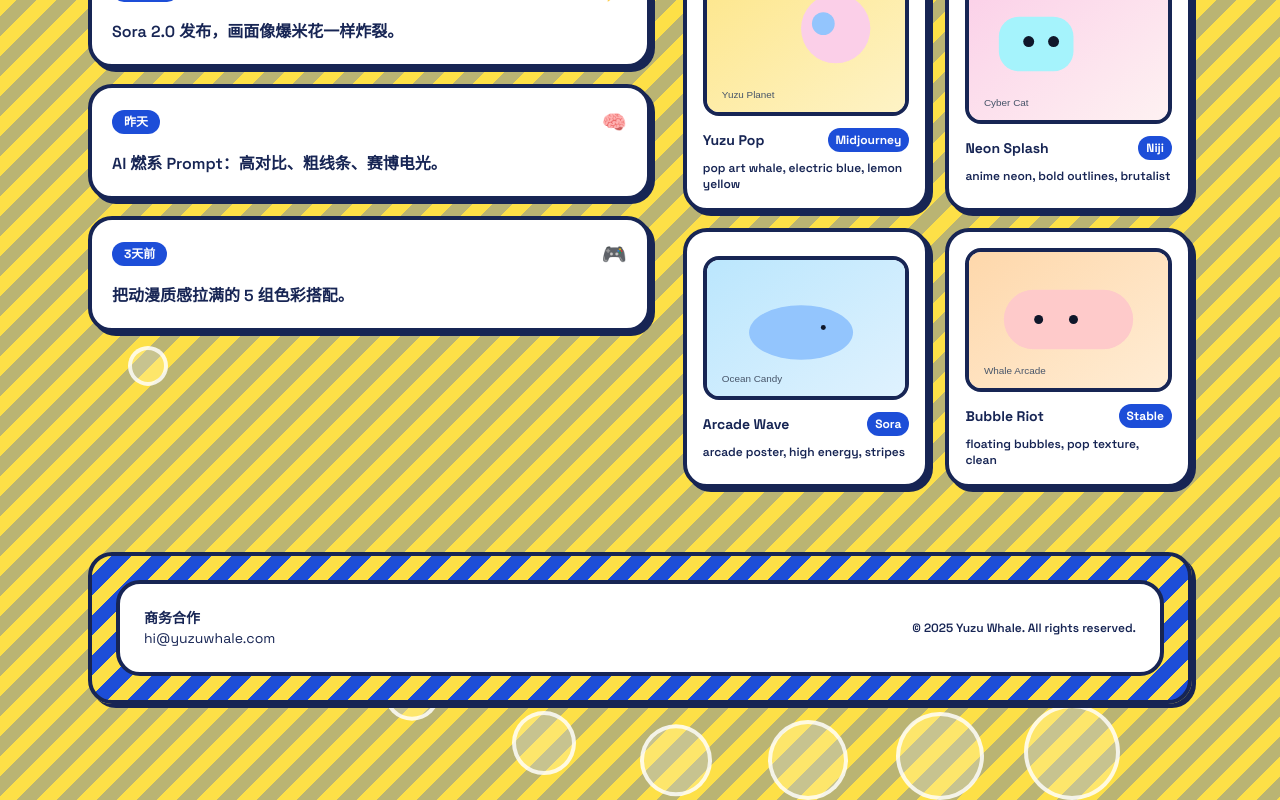
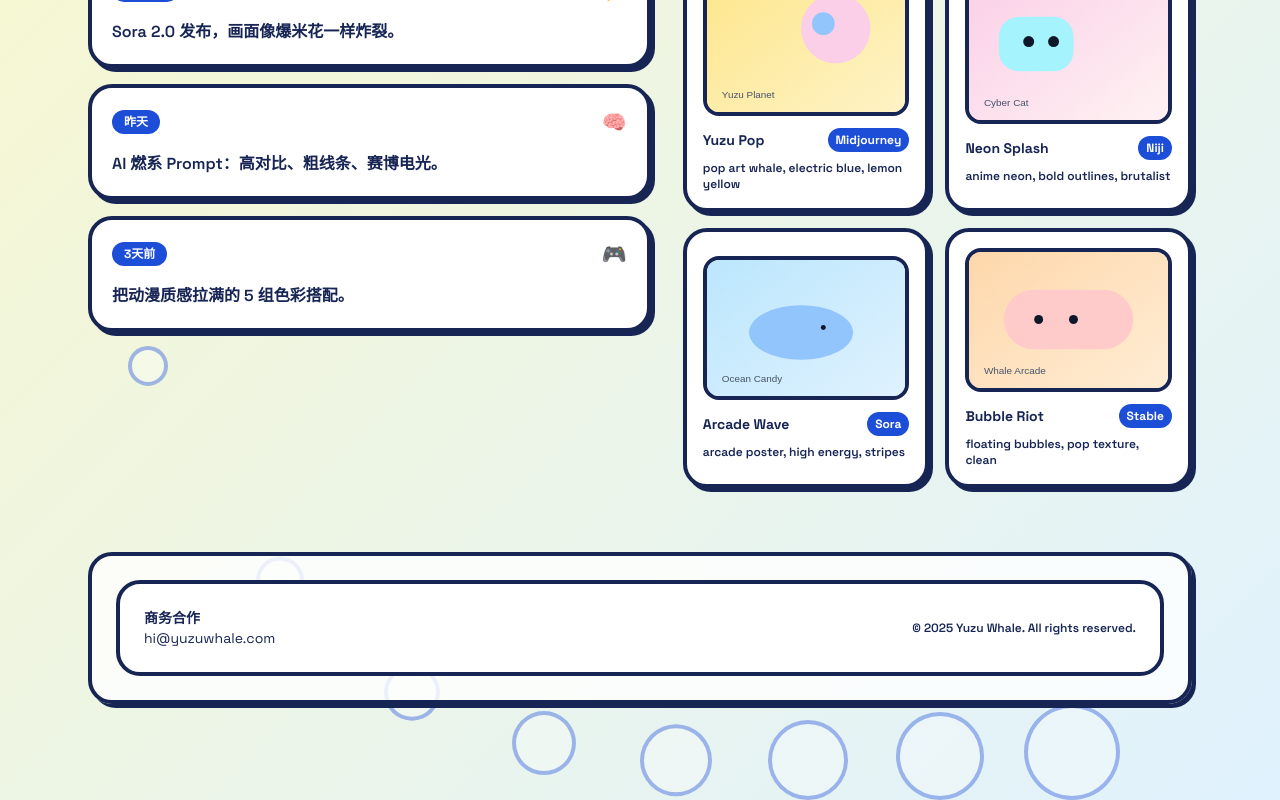
Before and after one commit to doiya77777/yuzuwhale, a Next.js app: page / in a window 1280 px wide. Shown: the part 763-1563 px from the top of the page. Built offline with nearby package versions, Linux system fonts and the light colour scheme.

Commit message:
style: refresh background and bubbles

```diff
--- a/src/app/globals.css
+++ b/src/app/globals.css
@@ -30,20 +30,6 @@ body {
     box-shadow: 4px 4px 0 0 var(--border);
 }
 
-.stripe-pattern {
-  background-image: linear-gradient(
-    135deg,
-    #fde047 25%,
-    #1d4ed8 25%,
-    #1d4ed8 50%,
-    #fde047 50%,
-    #fde047 75%,
-    #1d4ed8 75%,
-    #1d4ed8 100%
-  );
-  background-size: 40px 40px;
-}
-
 @keyframes floaty {
     0% {
         transform: translateY(0);
--- a/src/app/page.tsx
+++ b/src/app/page.tsx
@@ -12,9 +12,6 @@ const socials = {
   GitHub: Github,
   Xiaohongshu: Sparkles,
 };
-
-const stripePattern =
-  "bg-[linear-gradient(135deg,#FDE047_25%,#1D4ED8_25%,#1D4ED8_50%,#FDE047_50%,#FDE047_75%,#1D4ED8_75%,#1D4ED8_100%)] bg-[length:40px_40px]";
 
 const btnStyle =
   "px-6 py-3 bg-white font-black border-2 border-[#172554] shadow-[4px_4px_0px_0px_#172554] hover:translate-x-[2px] hover:translate-y-[2px] hover:shadow-none transition-all active:bg-[#FDE047]";
@@ -32,17 +29,15 @@ export default function Home() {
         duration: 12 + index * 2,
         delay: index * 1.2,
       })),
-    []
+    [],
   );
 
   return (
-    <div className="relative min-h-screen overflow-hidden bg-[#FDE047]">
-      <div className={cn("absolute inset-0 opacity-30", stripePattern)} />
-
+    <div className="relative min-h-screen overflow-hidden bg-[linear-gradient(135deg,#FEF9C3_0%,#E0F2FE_100%)]">
       {bubbles.map((bubble) => (
         <motion.div
           key={bubble.id}
-          className="pointer-events-none absolute bottom-0 rounded-full border-4 border-white/80 bg-white/20"
+          className="pointer-events-none absolute bottom-0 rounded-full border-4 border-[#1D4ED8]/40 bg-white/30"
           style={{
             width: bubble.size,
             height: bubble.size,
@@ -65,7 +60,8 @@ export default function Home() {
         </div>
         <div className="flex items-center gap-3">
           {siteConfig.profile.socials.map((social) => {
-            const Icon = socials[social.platform as keyof typeof socials] ?? Globe;
+            const Icon =
+              socials[social.platform as keyof typeof socials] ?? Globe;
             return (
               <a
                 key={social.platform}
@@ -201,7 +197,7 @@ export default function Home() {
           </div>
         </section>
 
-        <footer className="stripe-pattern rounded-3xl border-4 border-[#172554] p-6 text-[#172554] hard-shadow">
+        <footer className="rounded-3xl border-4 border-[#172554] bg-white/80 p-6 text-[#172554] hard-shadow">
           <div className="rounded-3xl border-4 border-[#172554] bg-white p-6">
             <div className="flex flex-col gap-3 sm:flex-row sm:items-center sm:justify-between">
               <div>
```
Lines whose indentation alone changed are shown as unchanged.
